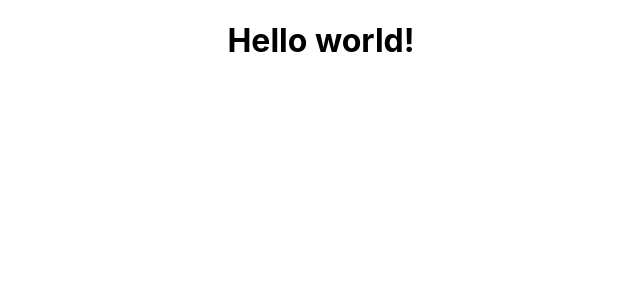
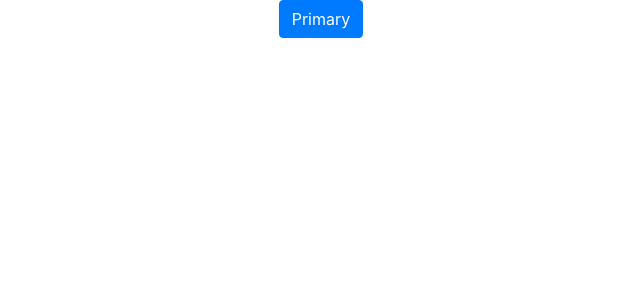
Before and after one commit to Kaylaesmith1/activities-frontend, a React (Create React App) app: page / in a window 1280 px wide. Shown: the top 300 px of the page, without its empty margins (319-959 px from the left). Built offline with nearby package versions, Linux system fonts and the light colour scheme.

Commit message:
Install Bootstrap, ensure it's working live.

```diff
--- a/package.json
+++ b/package.json
@@ -7,10 +7,10 @@
     "@testing-library/react": "^11.2.7",
     "@testing-library/user-event": "^12.8.3",
     "axios": "^0.21.4",
-    "bootstrap": "^4.6.2",
+    "bootstrap": "^4.6.0",
     "jwt-decode": "^3.1.2",
     "react": "^17.0.2",
-    "react-bootstrap": "^1.6.6",
+    "react-bootstrap": "^1.6.3",
     "react-dom": "^17.0.2",
     "react-infinite-scroll-component": "^6.1.0",
     "react-router-dom": "^5.3.4",
--- a/public/index.html
+++ b/public/index.html
@@ -14,7 +14,12 @@
       manifest.json provides metadata used when your web app is installed on a
       user's mobile device or desktop. See https://developers.google.com/web/fundamentals/web-app-manifest/
     -->
-    <link rel="manifest" href="%PUBLIC_URL%/manifest.json" />
+
+    <!-- BOOSTRAP CSS -->
+    <link rel="stylesheet" href="https://cdn.jsdelivr.net/npm/bootstrap@4.6.0/dist/css/bootstrap.min.css"
+    integrity="sha384-B0vP5xmATw1+K9KRQjQERJvTumQW0nPEzvF6L/Z6nronJ3oUOFUFpCjEUQouq2+l" crossorigin="anonymous" />
+
+    <link rel="manifest" href="%PUBLIC_URL%/manifest.json" crossorigin="use-credentials"/>
     <!--
       Notice the use of %PUBLIC_URL% in the tags above.
       It will be replaced with the URL of the `public` folder during the build.
@@ -24,7 +29,7 @@
       work correctly both with client-side routing and a non-root public URL.
       Learn how to configure a non-root public URL by running `npm run build`.
     -->
-    <title>React App</title>
+    <title>Activities Frontend</title>
   </head>
   <body>
     <noscript>You need to enable JavaScript to run this app.</noscript>
--- a/src/App.js
+++ b/src/App.js
@@ -1,9 +1,10 @@
 import './App.css';
+import Button from "react-bootstrap/Button";
 
 function App() {
   return (
     <div className="App">
-      <h1>Hello world!</h1>
+      <Button variant='primary'>Primary</Button>
     </div>
   );
 }
```
Also changed, not shown: 1 other file (tests, documents, lock files or other folders).
